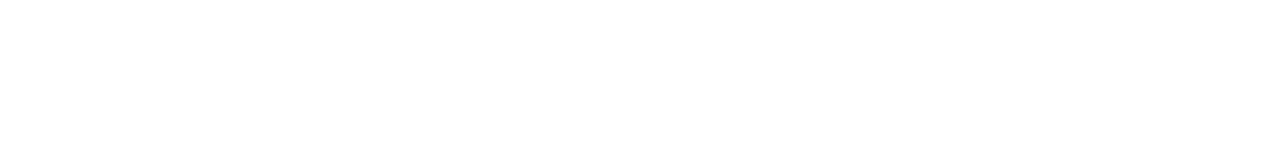
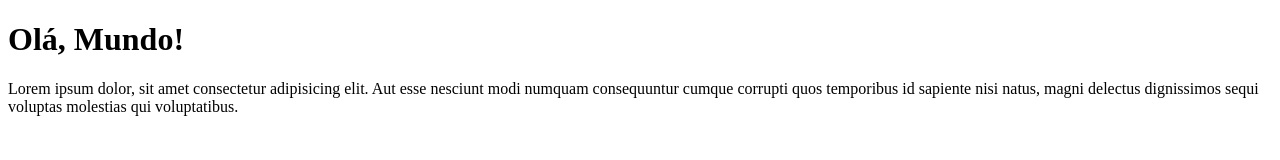
Before and after one commit to MARCOSMOURA2021/Hello-World, a plain HTML site: page SITE EXEMPLO/index.html in a window 1280 px wide. Drawn offline with Linux system fonts and the light colour scheme.

Commit message:
Update index.html

```diff
--- a/SITE EXEMPLO/index.html
+++ b/SITE EXEMPLO/index.html
@@ -4,9 +4,10 @@
     <meta charset="UTF-8">
     <meta http-equiv="X-UA-Compatible" content="IE=edge">
     <meta name="viewport" content="width=device-width, initial-scale=1.0">
-    <title>MEU PRIMEIRO SITE EM REPOSIÓRIO</title>
+    <title>MEU PRIMEIRO SITE EM REPOSITÓRIO</title>
 </head>
 <body>
-
+    <h1>Olá, Mundo!</h1>
+    <p>Lorem ipsum dolor, sit amet consectetur adipisicing elit. Aut esse nesciunt modi numquam consequuntur cumque corrupti quos temporibus id sapiente nisi natus, magni delectus dignissimos sequi voluptas molestias qui voluptatibus.</p>
 </body>
 </html>
```
